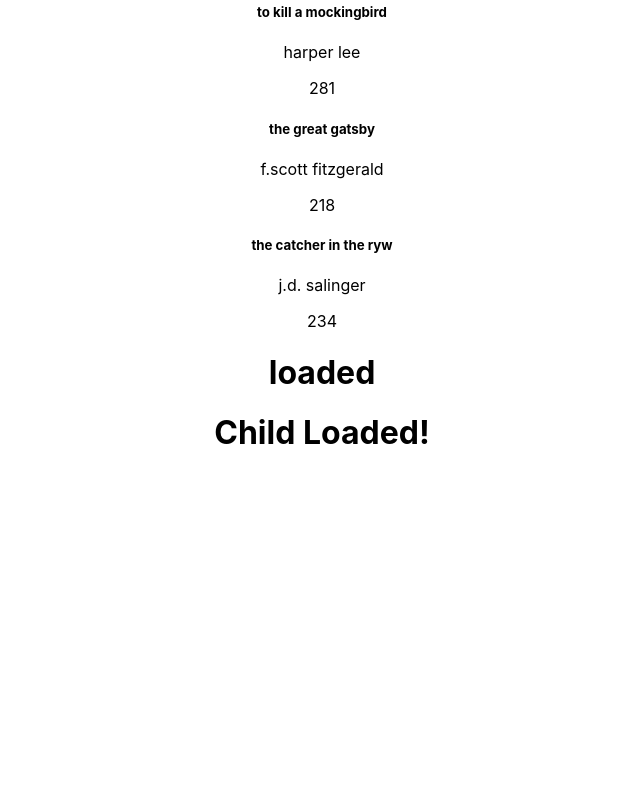
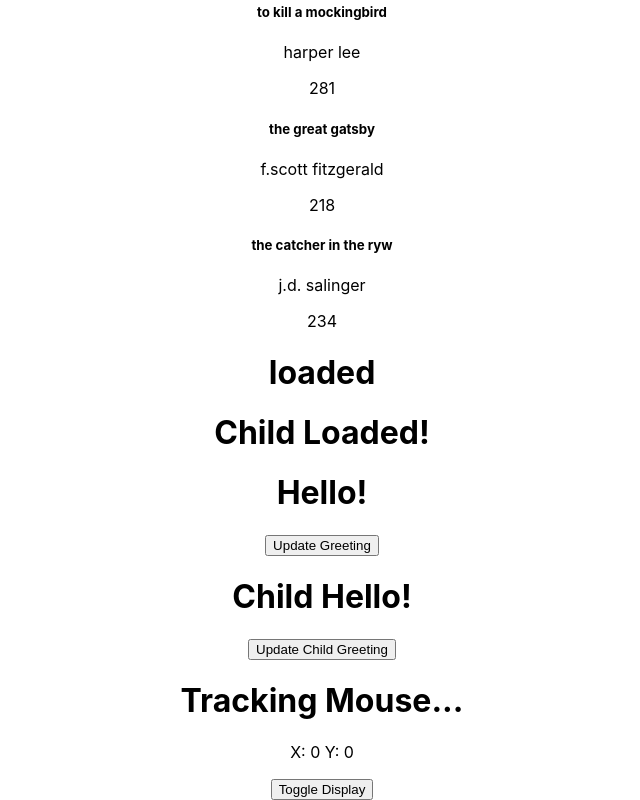
Before and after one commit to Gurmali/react-essentials-mini-project, a React (Create React App) app in the folder my-app/: page / in a window 1280 px wide. Shown: the part 1134-1934 px from the top of the page, without its empty margins (318-958 px from the left). Before the commit the page ends 1607 px from the top, so only its background shows below. Built offline with nearby package versions, Linux system fonts and the light colour scheme.

Commit message:
Components Lifecycles

```diff
--- a/my-app/src/App.js
+++ b/my-app/src/App.js
@@ -11,6 +11,8 @@
 import NestingComponents from './components/NestingComponents';
 import RenderingLists from './components/RenderingLists';
 import LifeCyclesCDM from './components/LifeCyclesCDM';
+import LifeCycleCDU from './components/LifeCycleCDU';
+import LifeCycleCWU from './components/LifeCycleCWU';
 
 
 function App() {
@@ -27,6 +29,8 @@
       <NestingComponents />
       <RenderingLists />
       <LifeCyclesCDM />
+      <LifeCycleCDU />
+      <LifeCycleCWU />
     </div>
   );
 }
--- /dev/null
+++ b/my-app/src/components/LifeCycleCDU.js
@@ -0,0 +1,36 @@
+import React, { Component } from 'react'
+import LifeCyclesCDUChild from './LifeCycleCDUChild'
+
+export class LifeCycleCDU extends Component {
+    constructor(props) {
+        console.log('greeting constructor called')
+      super(props)
+
+      this.state = {
+         greeting: 'Hello!'
+      }
+    }
+    updateGreeting = () => {
+        console.log('update greeting called')
+        this.setState(prevState => {
+            return {
+                greeting: prevState.greeting  === 'Hello!' ? 'Goodbye!' : 'Hello!'
+        }
+        })
+    }
+    componentDidUpdate() {
+        console.log("component updated")
+    }
+  render() {
+    console.log('greeting render called')
+    return (
+      <div>
+        <h1>{this.state.greeting}</h1>
+        <button onClick={this.updateGreeting}>Update Greeting</button>
+        <LifeCyclesCDUChild />
+      </div>
+    )
+  }
+}
+
+export default LifeCycleCDU
--- /dev/null
+++ b/my-app/src/components/LifeCycleCDUChild.js
@@ -0,0 +1,42 @@
+import React, { Component } from 'react'
+
+export class LifeCyclesCDUChild extends Component {
+    constructor(props) {
+        console.log('Child greeting Constructor called');
+        super(props)
+
+        this.state = {
+            greeting: 'Child Hello!',
+        }
+    }
+
+    updateGreeting = () => {
+        console.log('Child updateGreeting called');
+        this.setState((prevState) => {
+            return {
+                greeting: prevState.greeting === 'Child Hello!' ? 'Child Goodbye' : 'Child Hello!',
+            }
+        })
+    }
+
+    componentDidUpdate(prevProps, prevState) {
+        console.log('Child Component updated!');
+        console.log('prevProps', prevProps);
+        console.log('prevState', prevState);
+        if (prevProps.parentGreeting !== this.props.parentGreeting) {
+            console.log('Parent greeting has changed!');
+        }
+    }
+
+    render() {
+        console.log('Child Greeting Render method called');
+        return (
+            <div>
+                <h1>{this.state.greeting}</h1>
+                <button onClick={this.updateGreeting}>Update Child Greeting</button>
+            </div>
+        )
+    }
+}
+
+export default LifeCyclesCDUChild
--- /dev/null
+++ b/my-app/src/components/LifeCycleCWU.js
@@ -0,0 +1,27 @@
+import React, { Component } from 'react'
+import LifeCycleCWUTracker from './LifeCycleCWUTracker'
+
+export class LifeCycleCWU extends Component {
+    constructor(props) {
+      super(props)
+
+      this.state = {
+         visible: true
+      }
+    }
+
+    toggleDisplay = () => {
+        this.setState((prevState) => ({ visible: !prevState.visible }))
+    }
+
+  render() {
+    return (
+      <div>
+        {this.state.visible && <LifeCycleCWUTracker />}
+        <button onClick={this.toggleDisplay}>Toggle Display</button>
+      </div>
+    )
+  }
+}
+
+export default LifeCycleCWU
--- /dev/null
+++ b/my-app/src/components/LifeCycleCWUTracker.js
@@ -0,0 +1,36 @@
+import React, { Component } from 'react'
+
+export class LifeCyclesCWUTracker extends Component {
+  constructor(props) {
+    super(props)
+
+    this.state = {
+      mouseX: 0,
+      mouseY: 0,
+    }
+  }
+  trackMouse = e => {
+    console.log('Mouse moved')
+    this.setState({
+      mouseX: e.clientX,
+      mouseY: e.clientY,
+    })
+  }
+  componentDidMount() {
+    window.addEventListener('mousemove', this.trackMouse);
+  }
+  componentWillUnmount () {
+    console.log('unmounting mousetracker')
+    window.removeEventListener('mousemove', this.trackMouse)
+  }
+  render() {
+    return (
+      <div>
+        <h1>Tracking Mouse...</h1>
+        <p>X: {this.state.mouseX} Y: {this.state.mouseY}</p>
+      </div>
+    )
+  }
+}
+
+export default LifeCyclesCWUTracker
```
